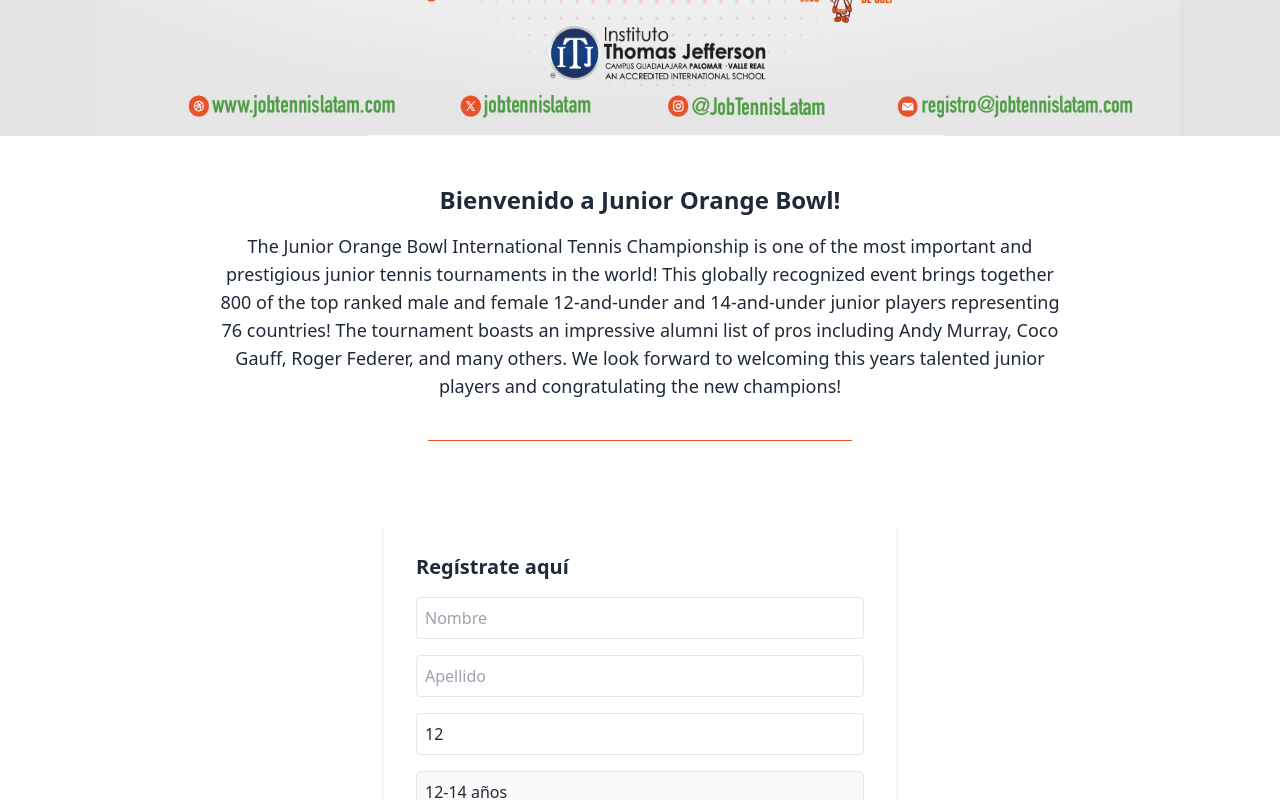
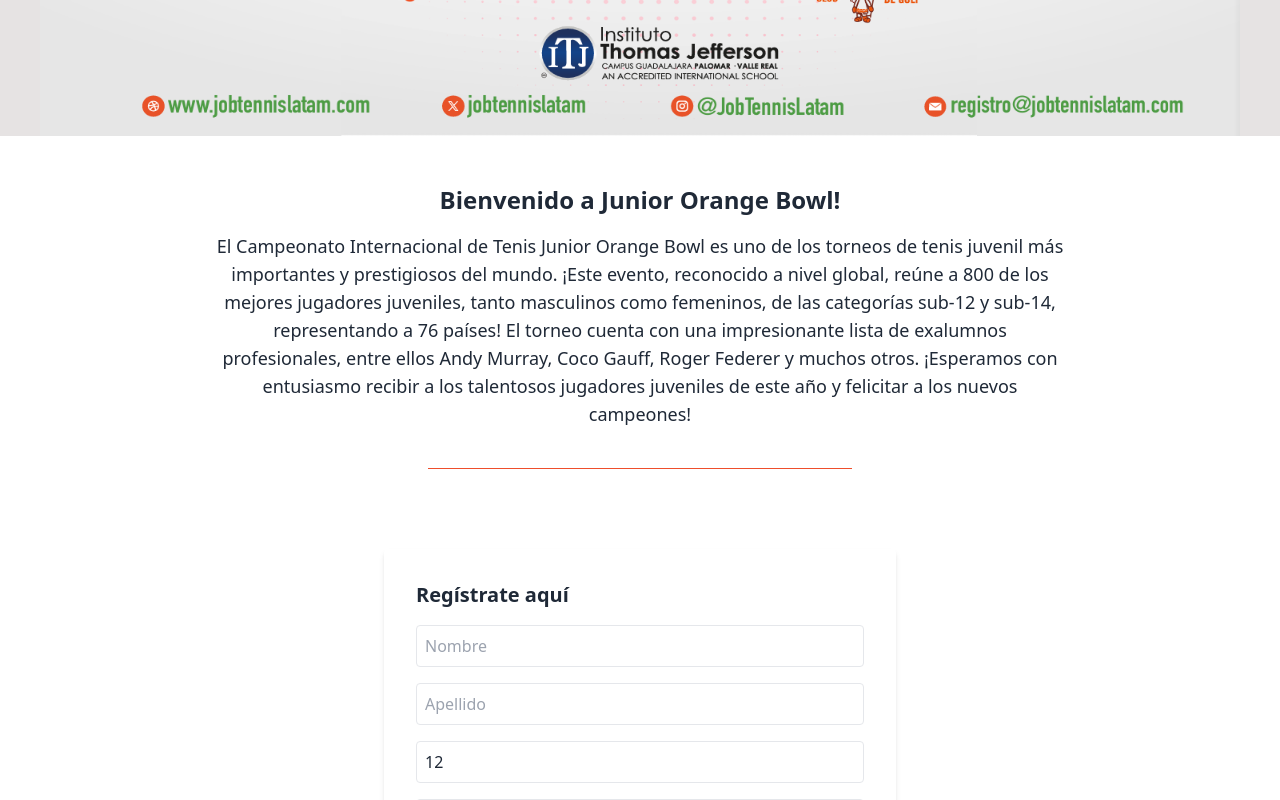
Before and after one commit to AlanGuerreroGaribay/junior-orange-juice, a React (Vite) app: page / in a window 1280 px wide. Shown: the part 592-1392 px from the top of the page. Built offline with nearby package versions, Linux system fonts and the light colour scheme.

Commit message:
arreglo estilos de banner

```diff
--- a/src/App.jsx
+++ b/src/App.jsx
@@ -121,14 +121,15 @@ function App() {
           Bienvenido a Junior Orange Bowl!
         </h1>
         <p className="text-lg mt-4">
-          The Junior Orange Bowl International Tennis Championship is one of the
-          most important and prestigious junior tennis tournaments in the world!
-          This globally recognized event brings together 800 of the top ranked
-          male and female 12-and-under and 14-and-under junior players
-          representing 76 countries! The tournament boasts an impressive alumni
-          list of pros including Andy Murray, Coco Gauff, Roger Federer, and
-          many others. We look forward to welcoming this years talented junior
-          players and congratulating the new champions!
+          El Campeonato Internacional de Tenis Junior Orange Bowl es uno de los
+          torneos de tenis juvenil más importantes y prestigiosos del mundo.
+          ¡Este evento, reconocido a nivel global, reúne a 800 de los mejores
+          jugadores juveniles, tanto masculinos como femeninos, de las
+          categorías sub-12 y sub-14, representando a 76 países! El torneo
+          cuenta con una impresionante lista de exalumnos profesionales, entre
+          ellos Andy Murray, Coco Gauff, Roger Federer y muchos otros.
+          ¡Esperamos con entusiasmo recibir a los talentosos jugadores juveniles
+          de este año y felicitar a los nuevos campeones!
         </p>
         <div className="bg-orange w-[50%] m-auto h-[1px] mt-10"></div>
       </section>
--- a/src/components/Banner/Banner.tsx
+++ b/src/components/Banner/Banner.tsx
@@ -3,11 +3,11 @@ import React from "react";
 import bannerImage from "../../assets/orange-bowl-img.jpg";
 export const Banner = () => {
   return (
-    <div className="mt-32 relative bg-[#e6e3e3] w-full lg:h-[600px] md:h-[500px] sm:h-[350px] h-[230px] bg-cover">
+    <div className="mt-32 relative bg-[#e6e3e3]  w-full lg:h-[600px] md:h-[500px] sm:h-[350px] h-[230px] bg-cover">
       <img
         src={bannerImage}
         alt="Banner"
-        className="lg:w-[85%] w-full h-[100%] m-auto"
+        className=" w-full max-w-[1200px] h-full m-auto"
       />
     </div>
   );
```
Also changed, not shown: .eslintrc.cjs.
